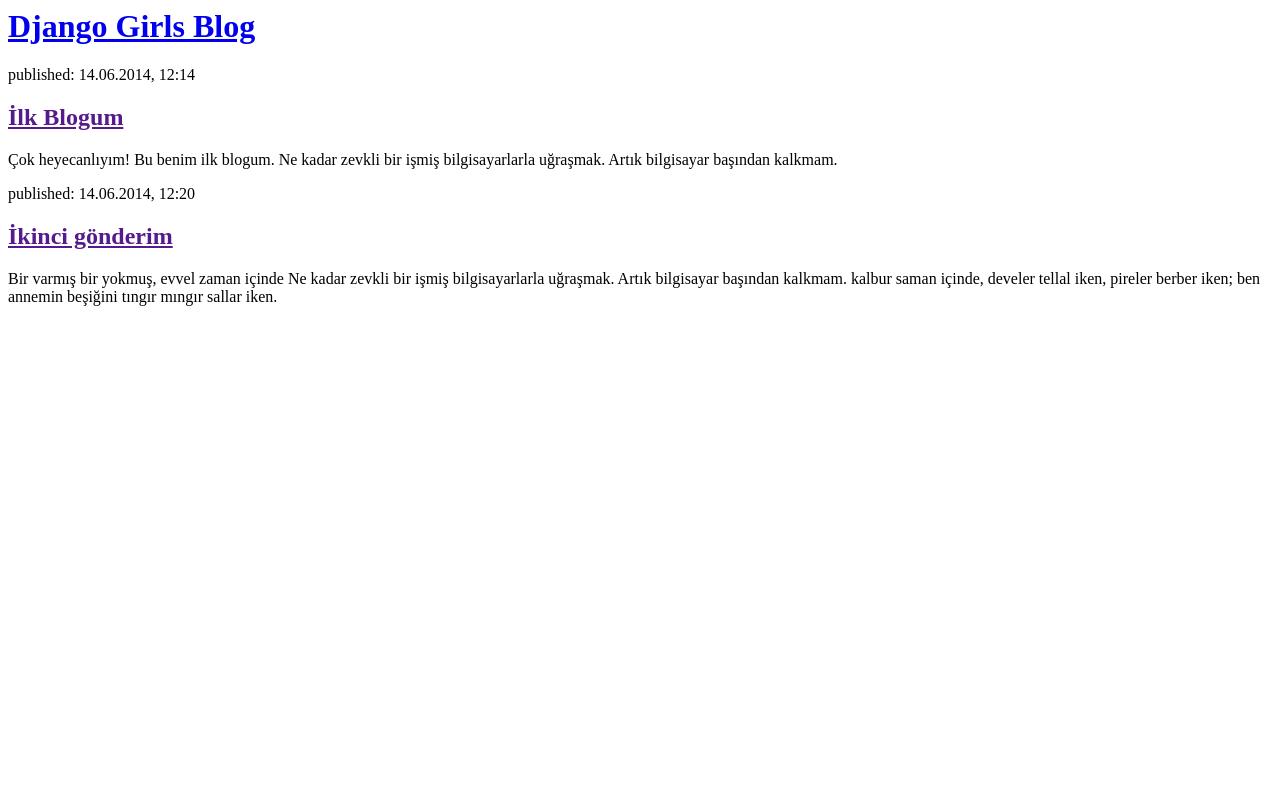
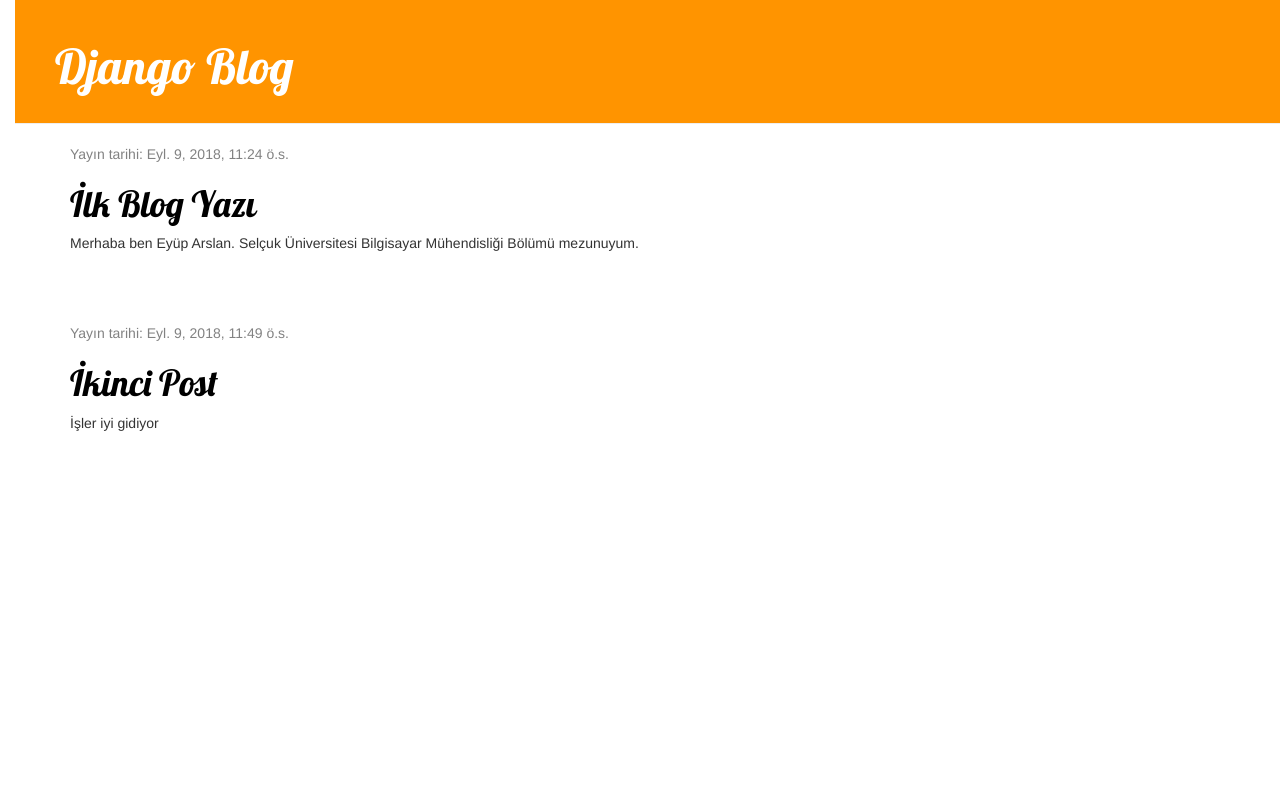
Before and after one commit to eyuparslana/firstDjangoProject, a Django app: page / in a window 1280 px wide. Run offline with Django 3.2, Linux system fonts and the light colour scheme; data comes from the database, SQL or seed files in the repository; both versions use the stored data as it was after the commit; some libraries are stand-ins or nearby versions.

Commit message:
templates added

```diff
--- a/firstApp/models.py
+++ b/firstApp/models.py
@@ -1,11 +1,14 @@
 from django.db import models
 from django.utils import timezone
 
+
 class Post(models.Model):
+
     author = models.ForeignKey('auth.User', on_delete=models.CASCADE)
     title = models.CharField(max_length=200)
     text = models.TextField()
     create_date = models.DateTimeField(blank=True, null=True)
+    published_date = models.DateTimeField(blank=True, null=True)
 
 
     def publish(self):
--- /dev/null
+++ b/firstApp/static/css/main.css
@@ -0,0 +1,55 @@
+h1 a {
+    color: #FCA205;
+    font-family: 'Lobster';
+}
+
+body {
+    padding-left: 15px;
+}
+
+.page-header {
+    background-color: #ff9400;
+    margin-top: 0;
+    padding: 20px 20px 20px 40px;
+}
+
+.page-header h1, .page-header h1 a, .page-header h1 a:visited, .page-header h1 a:active {
+    color: #ffffff;
+    font-size: 36pt;
+    text-decoration: none;
+}
+
+.content {
+    margin-left: 40px;
+}
+
+h1, h2, h3, h4 {
+    font-family: 'Lobster', cursive;
+}
+
+.date {
+    color: #828282;
+}
+
+.save {
+    float: right;
+}
+
+.post-form textarea, .post-form input {
+    width: 100%;
+}
+
+.top-menu, .top-menu:hover, .top-menu:visited {
+    color: #ffffff;
+    float: right;
+    font-size: 26pt;
+    margin-right: 20px;
+}
+
+.post {
+    margin-bottom: 70px;
+}
+
+.post h1 a, .post h1 a:visited {
+    color: #000000;
+}
--- a/firstApp/urls.py
+++ b/firstApp/urls.py
@@ -3,5 +3,6 @@
 
 
 urlpatterns = [
-    url(r'^$', views.post_list, name='post_lists')
+    url(r'^$', views.post_list, name='post_lists'),
+    url(r'^post/(?P<pk>\d+)/$', views.post_detail, name='post_detail'),
 ]
--- a/firstApp/views.py
+++ b/firstApp/views.py
@@ -1,4 +1,14 @@
-from django.shortcuts import render
+from django.shortcuts import render, get_object_or_404
+from .models import Post
+from django.utils import timezone
+
+
+
 
 def post_list(request):
-    return render(request, '../templates/post_list.html', {})
+    posts = Post.objects.filter(published_date__lte=timezone.now())
+    return render(request, '../templates/post_list.html', {'posts': posts})
+
+def post_detail(request, pk):
+    post = get_object_or_404(Post, pk=pk)
+    return render(request, '../templates/post_detail.html', {'post': post})
--- /dev/null
+++ b/templates/base.html
@@ -0,0 +1,24 @@
+{% load static %}
+<html>
+    <head>
+        <title>Django Girls blog</title>
+        <link rel="stylesheet" href="//maxcdn.bootstrapcdn.com/bootstrap/3.2.0/css/bootstrap.min.css">
+        <link rel="stylesheet" href="//maxcdn.bootstrapcdn.com/bootstrap/3.2.0/css/bootstrap-theme.min.css">
+        <link rel="stylesheet" href="{% static 'css/main.css' %}">
+        <link href="//fonts.googleapis.com/css?family=Lobster&subset=latin,latin-ext" rel="stylesheet" type="text/css">
+
+    </head>
+    <body>
+        <div class="page-header">
+            <h1><a href="/">Django Blog</a></h1>
+        </div>
+        <div class="content container">
+            <div class="row">
+                <div class="col-md-8">
+                    {% block content %}
+                    {% endblock %}
+                </div>
+            </div>
+        </div>
+    </body>
+</html>
--- a/templates/post_list.html
+++ b/templates/post_list.html
@@ -1,21 +1,12 @@
-<html>
-    <head>
-        <title>Django Girls blog</title>
-    </head>
-    <body>
-        <div>
-            <h1><a href="/">Django Girls Blog</a></h1>
+{% extends 'base.html' %}
+{% block content %}
+    {% for post in posts %}
+        <div class="post">
+            <div class="date">
+                <p>Yayın tarihi: {{ post.published_date }}</p>
+            </div>
+            <h1><a href="{% url 'post_detail' pk=post.pk %}">{{ post.title }}</a></h1>
+            <p>{{ post.text|linebreaksbr }}</p>
         </div>
-        <div>
-            <p>published: 14.06.2014, 12:14</p>
-            <h2><a href="">İlk Blogum</a></h2>
-            <p>Çok heyecanlıyım! Bu benim ilk blogum. Ne kadar zevkli bir işmiş bilgisayarlarla uğraşmak. Artık bilgisayar başından kalkmam. </p>
-        </div>
-
-        <div>
-            <p>published: 14.06.2014, 12:20</p>
-            <h2><a href="">İkinci gönderim</a></h2>
-            <p>Bir varmış bir yokmuş, evvel zaman içinde Ne kadar zevkli bir işmiş bilgisayarlarla uğraşmak. Artık bilgisayar başından kalkmam. kalbur saman içinde, develer tellal iken, pireler berber iken; ben annemin beşiğini tıngır mıngır sallar iken.</p>
-        </div>
-    </body>
-</html>
+    {% endfor %}
+{% endblock %}
```
Also changed, not shown: templates/post_detail.html (added, +13 -0 lines), db.sqlite3, firstApp/migrations/0002_post_published_date.py (added).
